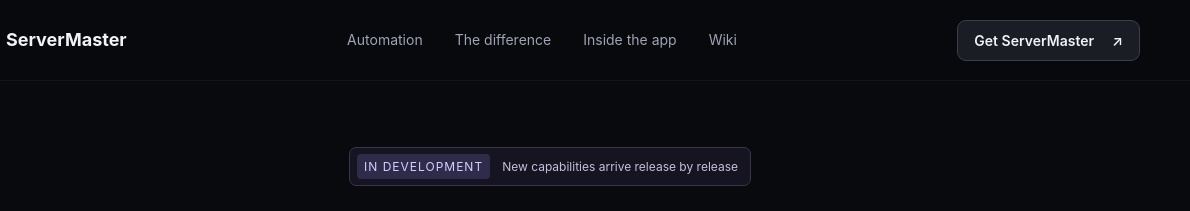
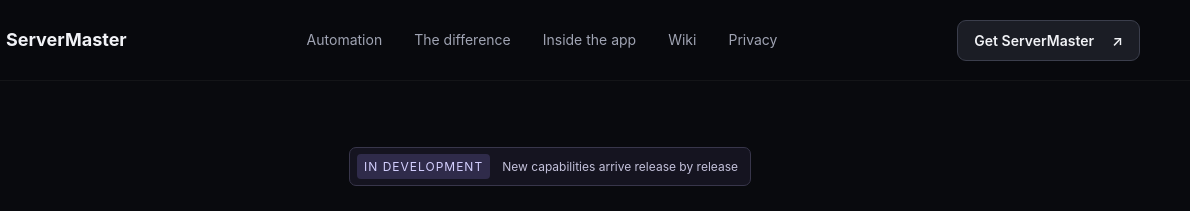
Before and after one commit to adm1nsys/ServerMaster, a browser extension: page web/index.html in a window 1280 px wide. Shown: the top 211 px of the page, 90-1280 px from the left. Drawn offline with Linux system fonts and the light colour scheme.

```diff
--- a/web/index.html
+++ b/web/index.html
@@ -20,7 +20,7 @@
     <nav class="nav wrap" aria-label="Main navigation">
       <a class="brand" href="./" aria-label="ServerMaster home"><img src="assets/icon.png" width="36" height="36" alt=""><span>ServerMaster</span></a>
       <a class="button button-small back-to-projects" href="/adm1nsys/projects.html" hidden><span aria-hidden="true">‹</span> Projects</a>
-      <div class="nav-links"><a href="#automation">Automation</a><a href="#workflow">The difference</a><a href="#inside">Inside the app</a><a href="wiki.html">Wiki</a></div>
+      <div class="nav-links"><a href="#automation">Automation</a><a href="#workflow">The difference</a><a href="#inside">Inside the app</a><a href="wiki.html">Wiki</a><a href="/adm1nsys/datenschutz.html">Privacy</a></div>
       <a class="button button-small" href="#downloads">Get ServerMaster <span aria-hidden="true">↗</span></a>
     </nav>
   </header>
```
Also changed, not shown: web/wiki.html (+1 -1 lines).
